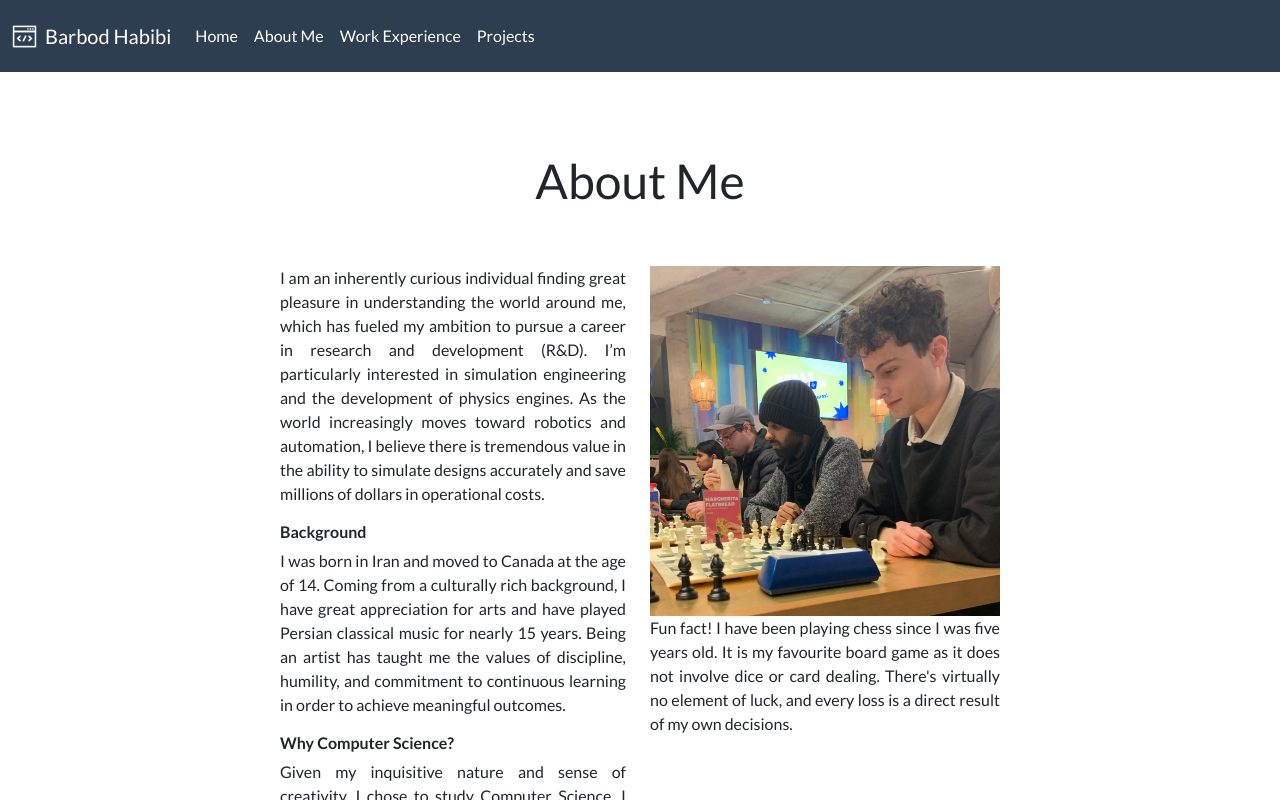
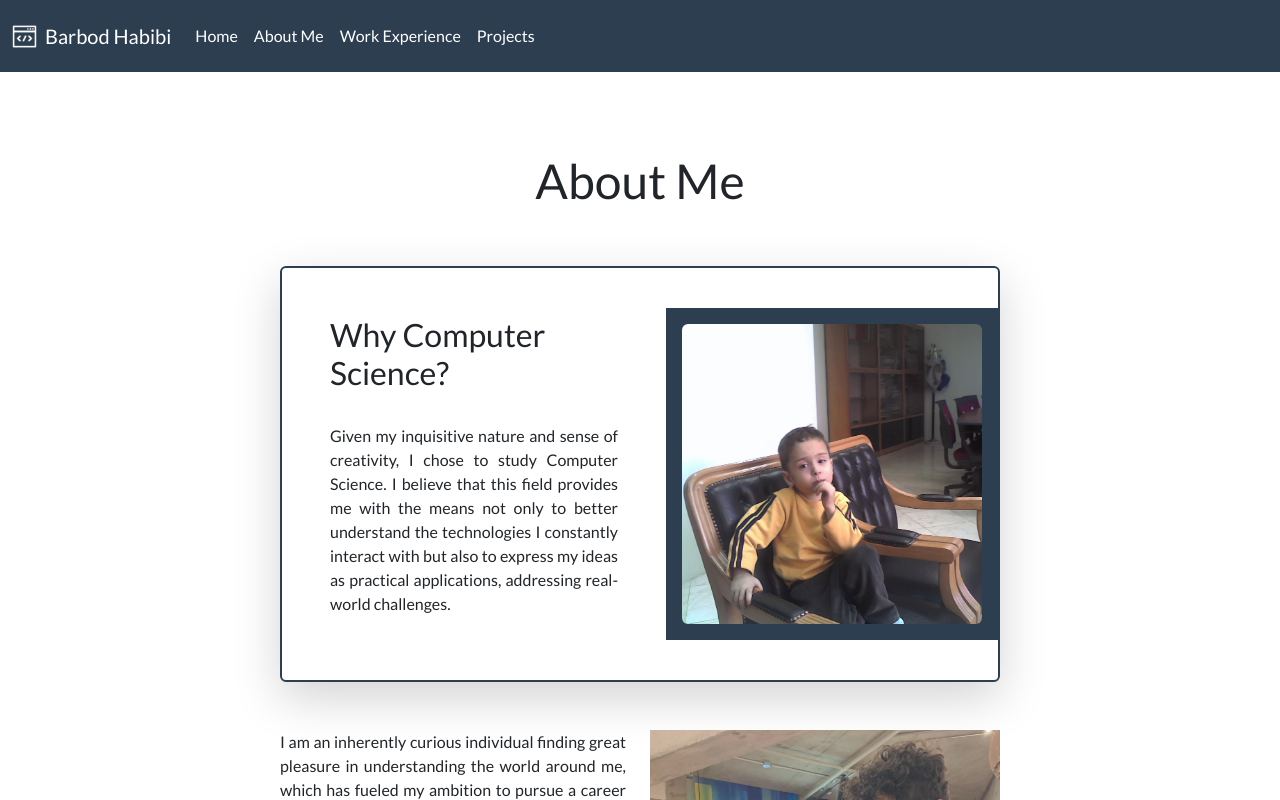
Before and after one commit to Bitstachio/portfolio, a SvelteKit app: page /about in a window 1280 px wide. Shown: the top 800 px of the page. Built offline with nearby package versions, Linux system fonts and the light colour scheme.

Commit message:
Set up about article & run format

```diff
--- a/src/routes/+page.svelte
+++ b/src/routes/+page.svelte
@@ -5,7 +5,7 @@
 <section class="banner d-flex flex-column justify-content-center text-center">
 	<div class="bg-white bg-opacity-75 p-4 rounded shadow w-75 mx-auto">
 		<h1>Hey, I'm Barbod 👋</h1>
-		<br>
+		<br />
 		<p>
 			I'm a 4th-year <strong>Computer Science</strong> student at York University, interested in
 			<strong>full-stack development</strong>
--- a/src/routes/about/+page.svelte
+++ b/src/routes/about/+page.svelte
@@ -4,6 +4,22 @@
 
 <section class="app-container-main">
 	<h1>About Me</h1>
+	<article class="d-flex justify-content-center align-items-center w-75 mx-auto border border-primary border-2 rounded shadow-lg">
+		<div class="p-5">
+			<h3>Why Computer Science?</h3>
+			<br>
+			<p>
+				Given my inquisitive nature and sense of creativity, I chose to study Computer Science. I believe that this
+				field provides me with the means not only to better understand the technologies I constantly interact with but
+				also to express my ideas as practical applications, addressing real-world challenges.
+			</p>
+		</div>
+		<div class="p-3 bg-primary">
+			<img src="about/think.jpg" alt="Thinking" height="300" class="rounded" />
+		</div>
+	</article>
+
+
 	<article class="w-75 mx-auto d-flex gap-4">
 		<div>
 			<p>
--- /dev/null
+++ b/src/routes/about/About.svelte
@@ -0,0 +1,3 @@
+<script lang="ts">
+
+</script>
```
